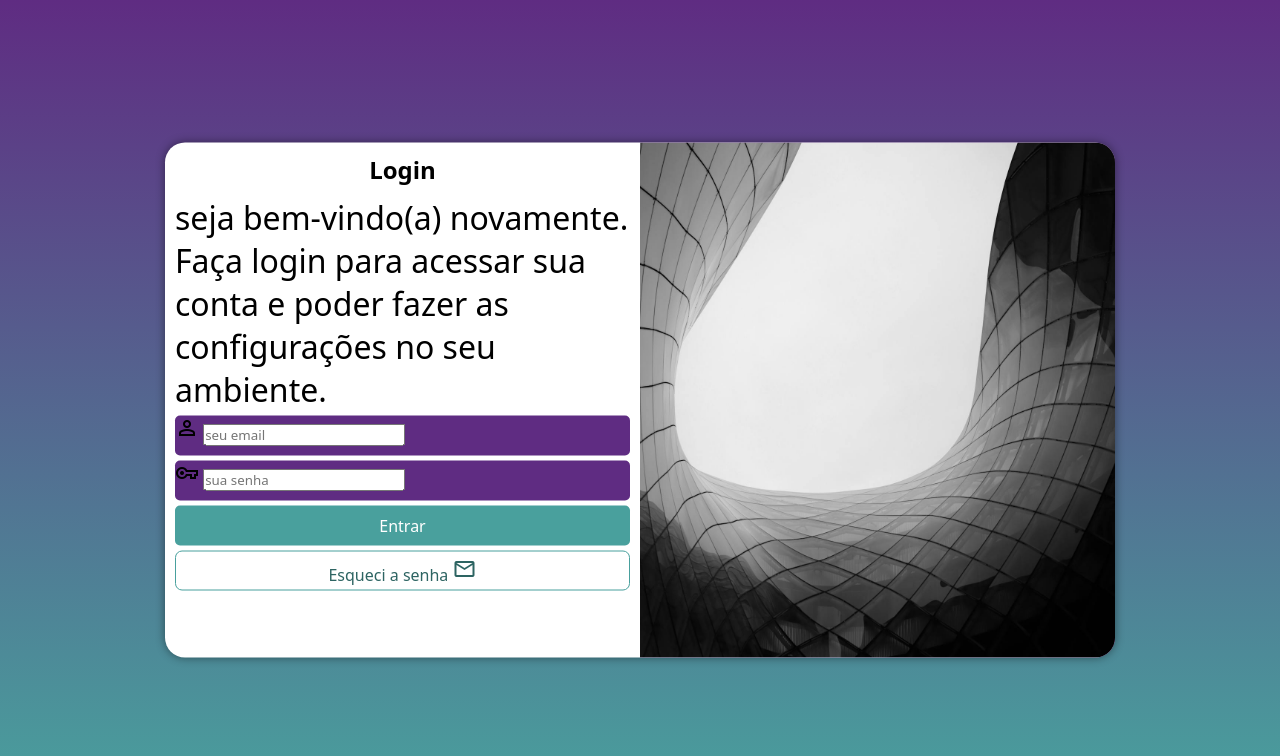
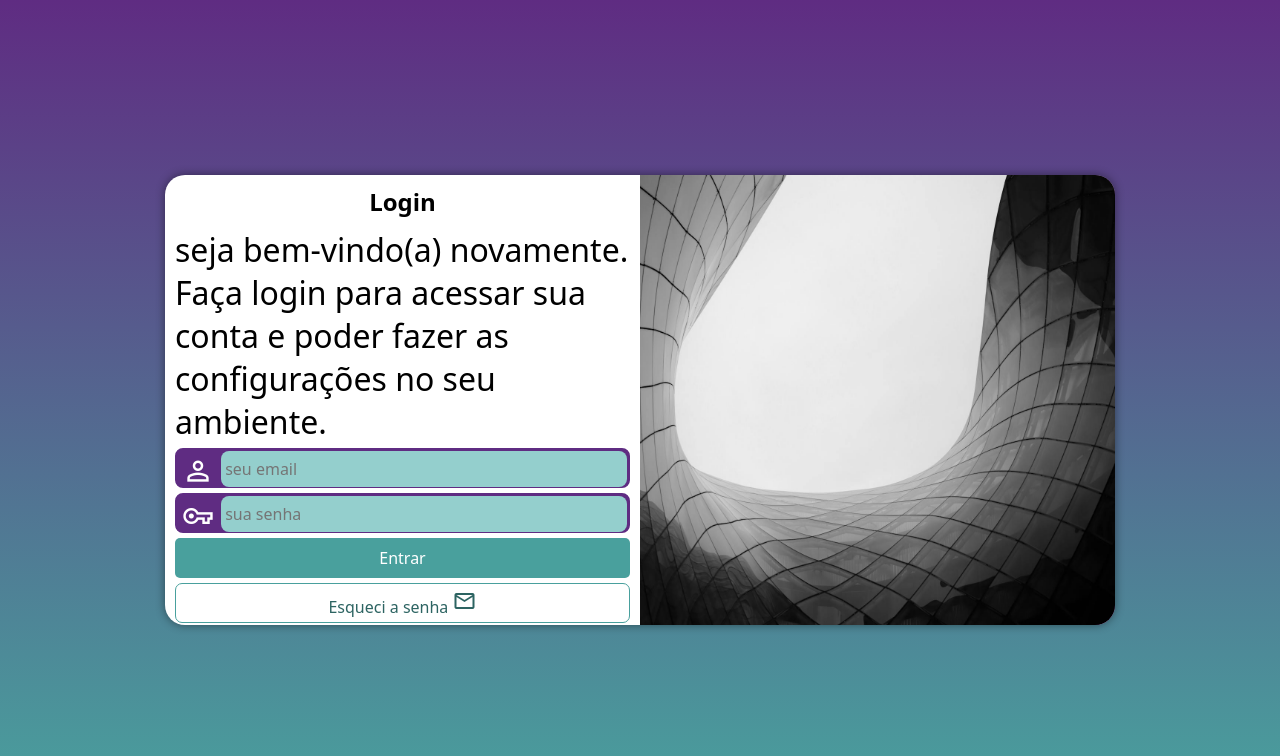
Before and after one commit to Gustavo-santana7/projeto-login, a plain HTML site: page index.html in a window 1280 px wide. Drawn offline with nearby package versions, Linux system fonts and the light colour scheme.

Commit message:
fim do projeto login

```diff
--- a/estilos/style.css
+++ b/estilos/style.css
@@ -29,7 +29,6 @@ section#login{
     position: absolute;
     top: 50%;
     left: 50%;
-    transform: translate(-50%, -50%);
     background-color: white;
     width: 250px;
     height: 515px;
@@ -39,6 +38,7 @@ section#login{
 
     transition: width 0.3s, height 0.3s;
     transition-timing-function: ease;
+    transform: translate(-50%, -50%);
 }
 
 section#login > div#imagem{
@@ -65,15 +65,39 @@ section#login > div#formulario{
 
     form > div.campo {
         background-color: #5f2c82;
+        border: 2px solid #5f2c82;
         display: block;
         width: 100%;
         height: 40px;
-        border-radius: 5px;
+        border-radius: 8px;
         margin: 5px 0px ;
     }
 
     div.campo > label {
         display: none;
+    }
+
+    div.campo > span {
+        color: white;
+        /*background-color: black;*/
+        font-size: 2em;
+        width: 40px;
+        padding: 5px;
+    }
+
+    div.campo > input {
+        background-color: #94cfcd;
+        font-size: 1em;
+        width: calc(100% - 45px) ;
+        height: 100%;
+        border: 0px;
+        border-radius: 8px;
+        padding: 4px;
+        transform: translateY(-12px);
+    }
+
+    div.campo > input:focus-within {
+        background-color: white;
     }
 
     form > input[type=submit] {
--- a/media-queries.css
+++ b/media-queries.css
@@ -6,6 +6,7 @@
     }
   section#login {
     width: 80vw;
+   height: 350px;
   }
 
   section#login > div#imagem{
@@ -31,6 +32,7 @@
 
     section#login {
         width: 950px;
+        height: 450px;
     }
 
     section#login > div#imagem {
```
